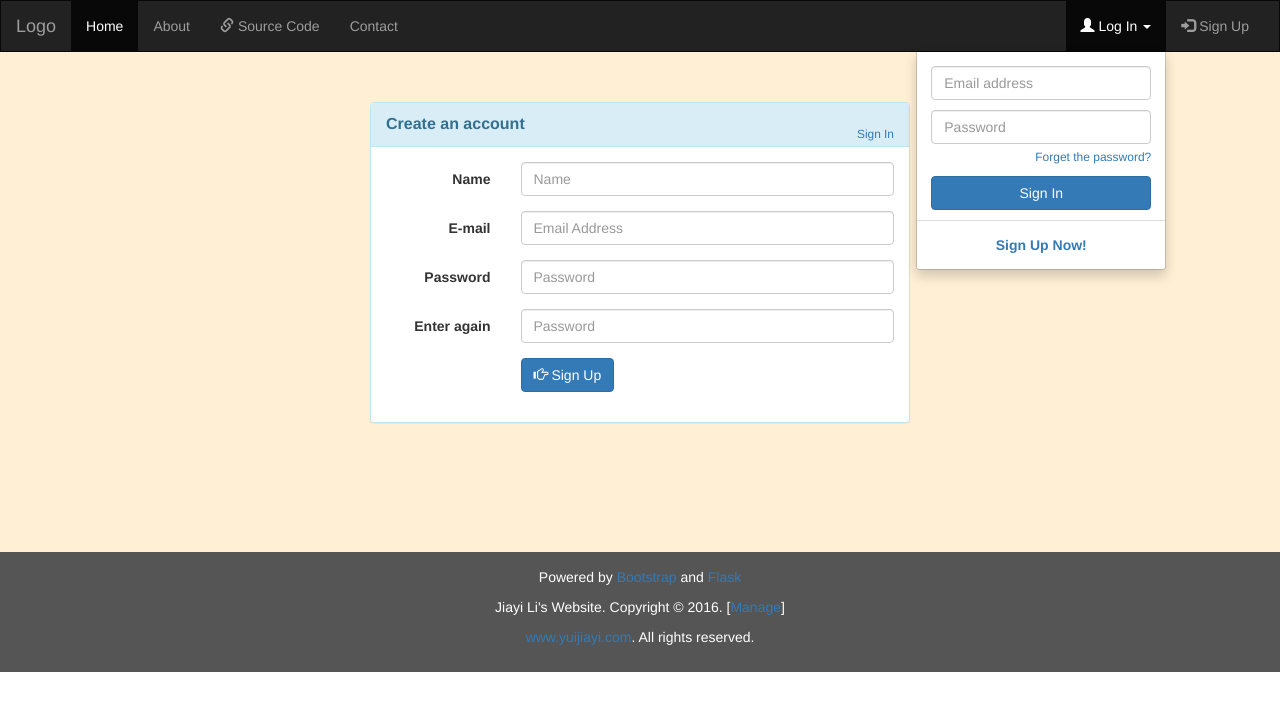
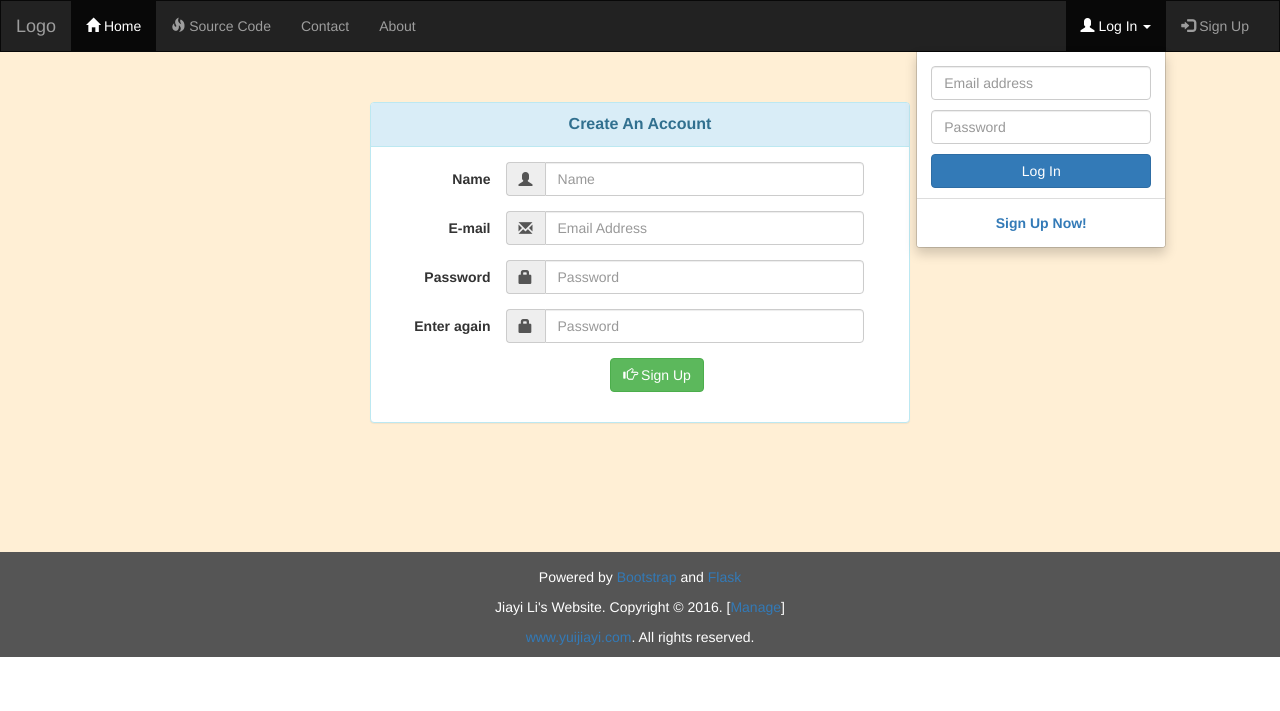
Before and after one commit to YuiJL/myweblog, a Flask app: page /register in a window 1280 px wide, after a click on "Log In". Shown: the top 711 px of the page. Run offline with Flask 2, Linux system fonts and the light colour scheme; some libraries are stand-ins or nearby versions.

Commit message:
some adjustments

```diff
--- a/app/static/css/yui.css
+++ b/app/static/css/yui.css
@@ -11,6 +11,7 @@
 }
 
 #main {
+    padding-left: 10%;
     background-color: #FFFAF0;
 }
 
@@ -22,7 +23,7 @@
 footer {
     background-color: #555;
     color: white;
-    padding: 15px;
+    padding-top: 15px;
 }
 
 /* Set footer hyperlink hover color, with no text-decoration */
@@ -50,8 +51,8 @@ footer a:hover {
     background-color: white;
 }
 
-#login-dp .help-block {
-    font-size: 12px;
+#login-dp .alert {
+    padding: 2px;
 }
 
 #login-dp .bottom {
@@ -64,3 +65,11 @@ footer a:hover {
 #login-dp .form-group {
     margin-bottom: 10px;
 }
+
+#signupbox {
+    margin-top: 50px;
+}
+
+#signupform .alert {
+    padding: 10px;
+}
--- a/app/static/js/login.js
+++ b/app/static/js/login.js
@@ -19,45 +19,13 @@ new Vue({
                 return location.assign('/');
             }).fail(function(xhr) {
                 if (xhr.responseText === "invalid email") {
-                    self.message = 'E-mail address not found!';
+                    self.message = 'E-mail not found!';
                 }
                 if (xhr.responseText === "wrong password") {
-                    self.message = 'Password is wrong!';
+                    self.message = 'Wrong password!';
                 }
                 return $('.alert').show();
             });
         }
     }
 });
-
-new Vue({
-    el: '#dropdownlogin',
-    data: {
-        email: '',
-        password: '',
-        message: ''
-    },
-    methods: {
-        login: function() {
-            this.email = this.email.trim();
-            var self = this;
-            $.ajax('/auth', {
-                data: {
-                    email: self.email,
-                    sha1_password: sha1(self.email + ':' + self.password)
-                },
-                method: "POST"
-            }).done(function() {
-                return location.assign('/');
-            }).fail(function(xhr) {
-                if (xhr.responseText === "invalid email") {
-                    self.message = 'E-mail address not found!';
-                }
-                if (xhr.responseText === "wrong password") {
-                    self.message = 'Password is wrong!';
-                }
-                return $('.alert').show();
-            });
-        }
-    }
-});
--- a/app/templates/__base__.html
+++ b/app/templates/__base__.html
@@ -5,7 +5,7 @@
     <meta name="viewport" content="width=device-width, initial-scale=1" />
     {% block meta %}<!-- block meta -->{% endblock %}
     <title>{% block title %}{% endblock %} - Jiayi Li's Webapp</title>
-    <link rel="stylesheet" href="http://maxcdn.bootstrapcdn.com/bootstrap/3.3.7/css/bootstrap.min.css">
+    <link rel="stylesheet" href="http://maxcdn.bootstrapcdn.com/bootstrap/3.3.7/css/bootstrap.min.css" />
     <link rel="stylesheet" href="/static/css/yui.css" />
 </head>
 <body>
@@ -16,13 +16,15 @@
             </div>
             <div class="collapse navbar-collapse">
                 <ul class="nav navbar-nav">
-                    <li class="active"><a href="#">Home</a></li>
-                    <li><a href="#">About</a></li>
+                    <li class="active"><a href="#">
+                        <span class="glyphicon glyphicon-home"></span> Home</a>
+                    </li>
                     <li>
                         <a target="_blank" href="https://github.com/YuiJL/myweblog">
-                            <span class="glyphicon glyphicon-link"></span> Source Code</a>
+                            <span class="glyphicon glyphicon-fire"></span> Source Code</a>
                     </li>
                     <li><a href="#">Contact</a></li>
+                    <li><a href="#">About</a></li>
                 </ul>
                 <ul class="nav navbar-nav navbar-right">
                 {% if g.__user__ %}
@@ -42,8 +44,8 @@
                             <li>
                                 <div class="row">
                                     <div class="col-sm-12">
-                                        <form id="dropdownlogin" v-on:submit.prevent="login" class="form">
-                                            <div class="alert alert-danger" style="padding:10px" hidden>
+                                        <form id="loginform" v-on:submit.prevent="login" class="form">
+                                            <div class="alert alert-danger" hidden>
                                                 <a class="close" onclick="$('.alert').fadeOut('fast')">&times;</a>
                                                 <span class="glyphicon glyphicon-info-sign"></span>
                                                 <span v-text="message"></span>
@@ -53,10 +55,9 @@
                                             </div>
                                             <div class="form-group">
                                                 <input class="form-control" v-model="password" type="password" placeholder="Password" required>
-                                                <div class="help-block text-right"><a href="">Forget the password?</a></div>
                                             </div>
                                             <div class="form-group">
-                                                <button class="btn btn-primary btn-block">Sign In</button>
+                                                <button class="btn btn-primary btn-block">Log In</button>
                                             </div>
                                         </form>
                                     </div>
@@ -75,10 +76,8 @@
     </nav>
     <div class="container-fluid">
         <div class="row content">
-            <!-- content -->
             {% block content %}
             {% endblock %}
-            <!-- content -->
         </div>
     </div>
     <footer class="container-fluid text-center">
--- a/app/templates/register.html
+++ b/app/templates/register.html
@@ -4,87 +4,49 @@
 
 {% block content %}
     <div class="container">
-        <div id="loginbox" style="display:none; margin-top:50px;" class="mainbox col-md-6 col-md-offset-3 col-sm-8 col-sm-offset-2">
+        <div id="signupbox" class="mainbox col-md-6 col-md-offset-3 col-sm-8 col-sm-offset-2">
             <div class="panel panel-info">
                 <div class="panel-heading">
-                    <div class="panel-title"><strong>Log In</strong></div>
-                </div>
-                <div style="padding-top:30px" class="panel-body">
-                    <form id="loginform" v-on:submit.prevent="login" class="form-horizontal">
-                        <div class="alert alert-danger" style="padding:10px" hidden>
-                            <a class="close" onclick="$('.alert').fadeOut('fast')">&times;</a>
-                            <span class="glyphicon glyphicon-info-sign"></span>
-                            <span v-text="message"></span>
-                        </div>
-                        <div style="margin-bottom:25px" class="input-group">
-                            <span class="input-group-addon"><i class="glyphicon glyphicon-envelope"></i></span>
-                            <input class="form-control" v-model="email" type="email" placeholder="Email address" required>
-                        </div>
-                        <div style="margin-bottom:25px" class="input-group">
-                            <span class="input-group-addon"><i class="glyphicon glyphicon-lock"></i></span>
-                            <input class="form-control" v-model="password" type="password" placeholder="Password" required>
-                        </div>
-                        <div style="margin-top:10px" class="form-group">
-                            <div class="col-sm-12 controls" align="center">
-                                <button class="btn btn-success" style="padding:10px 100px 10px 100px;">Submit</button>
-                            </div>
-                        </div>
-                        <div class="form-group">
-                            <div class="col-md-12 control">
-                                <div style="border-top: 1px solid#888; padding-top:15px; font-size:85%">
-                                    Don't have an account?
-                                    <a href="#" onclick="$('#loginbox').hide(); $('#signupbox').show()">
-                                        Sign Up Here
-                                    </a>
-                                </div>
-                            </div>
-                        </div>
-                    </form>
-                </div>
-            </div>
-        </div>
-        <div id="signupbox" style="margin-top:50px" class="mainbox col-md-6 col-md-offset-3 col-sm-8 col-sm-offset-2">
-            <div class="panel panel-info">
-                <div class="panel-heading">
-                    <div class="panel-title"><strong>Create an account</strong></div>
-                    <div style="float:right; font-size: 85%; position: relative; top:-10px">
-                        <a href="#" onclick="$('#signupbox').hide(); $('#loginbox').show()">Sign In</a>
-                    </div>
+                    <div class="panel-title text-center"><strong>Create An Account</strong></div>
                 </div>
                 <div class="panel-body">
                     <form id="signupform" v-on:submit.prevent="register" class="form-horizontal">
-                        <div class="alert alert-danger" style="padding:10px" hidden>
+                        <div class="alert alert-danger" hidden>
                             <a class="close" onclick="$('.alert').fadeOut('fast')">&times;</a>
                             <span class="glyphicon glyphicon-info-sign"></span>
                             <span v-text="message"></span>
                         </div>
                         <div class="form-group">
                             <label class="col-md-3 control-label">Name</label>
-                            <div class="col-md-9">
+                            <div class="col-md-8 input-group">
+                                <span class="input-group-addon"><i class="glyphicon glyphicon-user"></i></span>
                                 <input class="form-control" v-model="name" type="name" maxlength="50" placeholder="Name" required>
                             </div>
                         </div>
                         <div class="form-group">
                             <label class="col-md-3 control-label">E-mail</label>
-                            <div class="col-md-9">
+                            <div class="col-md-8 input-group">
+                                <span class="input-group-addon"><i class="glyphicon glyphicon-envelope"></i></span>
                                 <input class="form-control" v-model="email" type="email" maxlength="50" placeholder="Email Address" required>
                             </div>
                         </div>
                         <div class="form-group">
                             <label class="col-md-3 control-label">Password</label>
-                            <div class="col-md-9">
+                            <div class="col-md-8 input-group">
+                                <span class="input-group-addon"><i class="glyphicon glyphicon-lock"></i></span>
                                 <input class="form-control" v-model="password1" type="password" maxlength="16" placeholder="Password" required>
                             </div>
                         </div>
                         <div class="form-group">
                             <label class="col-md-3 control-label">Enter again</label>
-                            <div class="col-md-9">
+                            <div class="col-md-8 input-group">
+                                <span class="input-group-addon"><i class="glyphicon glyphicon-lock"></i></span>
                                 <input class="form-control" v-model="password2" type="password" maxlength="16" placeholder="Password" required>
                             </div>
                         </div>
                         <div class="form-group">
-                            <div class="col-md-offset-3 col-md-3">
-                                <button class="btn btn-primary"><span class="glyphicon glyphicon-hand-right"></span> Sign Up</button>
+                            <div class="col-md-offset-5 col-md-5">
+                                <button class="btn btn-success"><span class="glyphicon glyphicon-hand-right"></span> Sign Up</button>
                             </div>
                         </div>
                     </form>
```
Also changed, not shown: app/templates/blogs.html (+8 -21 lines).
